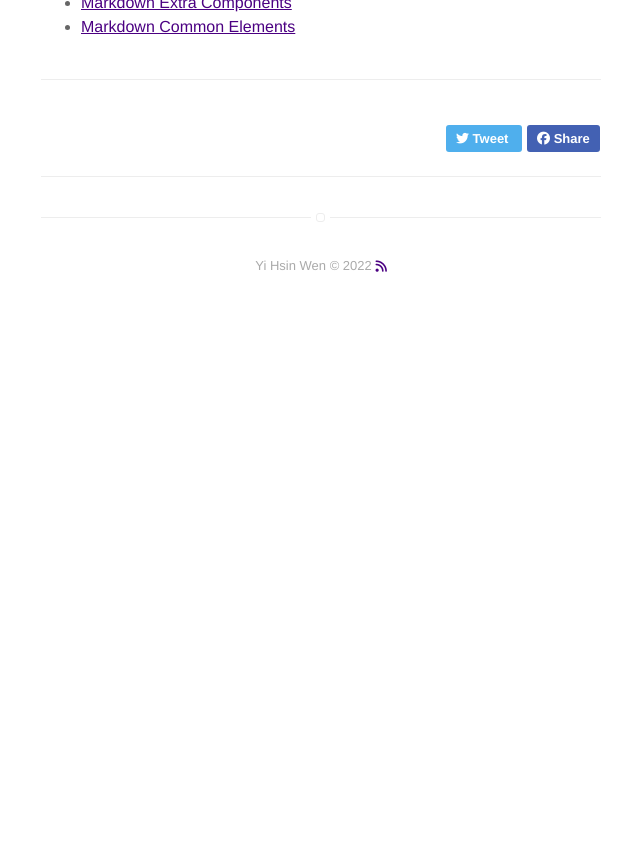
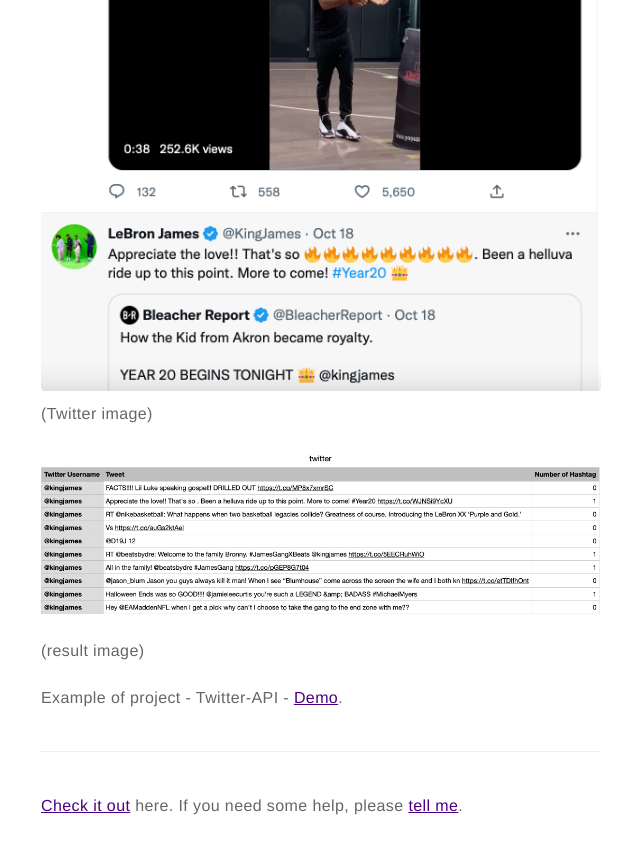
Before and after one commit to MarshmelloRice/MarshmelloRice.github.io, a Jekyll site: the page built from _posts/2022-10-08-markdown-twitter-api.markdown, in a window 1280 px wide and 900 px high, scrolled down 1161 px. Shown: the top 854 px of the window, without its empty margins (319-959 px from the left). Built offline with Jekyll 4.4.1, drawn with Linux system fonts in a browser that asks for light colours; nearby versions of some CDN libraries; before the commit the page ends 1475 px from its top, so only the background shows below that.

Commit message:
adding images url

```diff
--- a/_posts/2022-10-08-markdown-twitter-api.markdown
+++ b/_posts/2022-10-08-markdown-twitter-api.markdown
@@ -23,7 +23,11 @@ Developed an interactive application that leverages the Twitter API, allowing us
 ---
 
 ## Screenshots
-![Screenshot]()
+![Screenshot](https://github.com/MarshmelloRice/MarshmelloRice.github.io/blob/main/assets/images/twitter_kingjames.png?raw=true)
+(Twitter image)
+
+![Screenshot](https://github.com/MarshmelloRice/MarshmelloRice.github.io/blob/main/assets/images/twitter_result.png?raw=true)
+(result image)
 
 
 Example of project - Twitter-API - [Demo](https://github.com/MarshmelloRice/Twitter-API).
```
